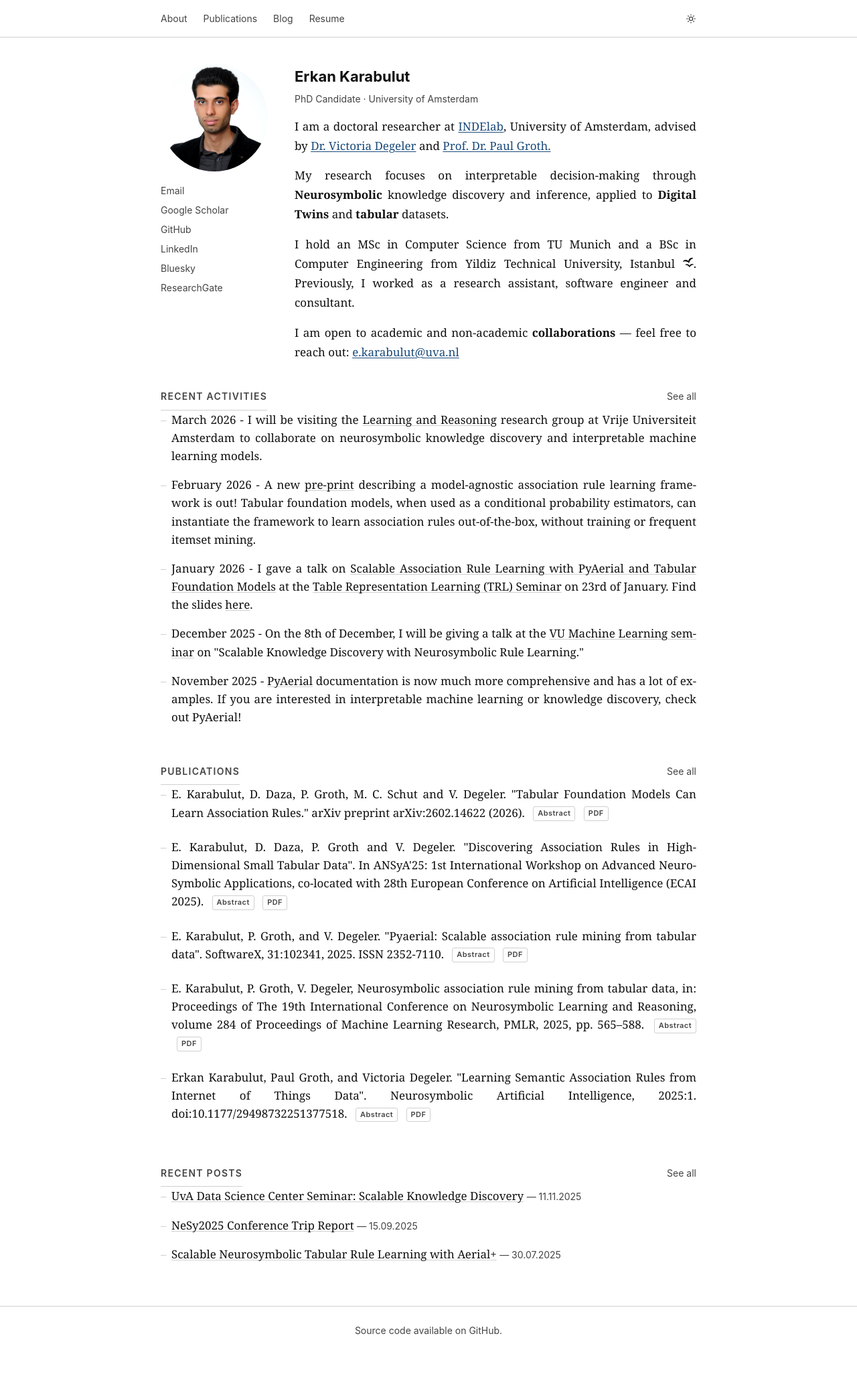
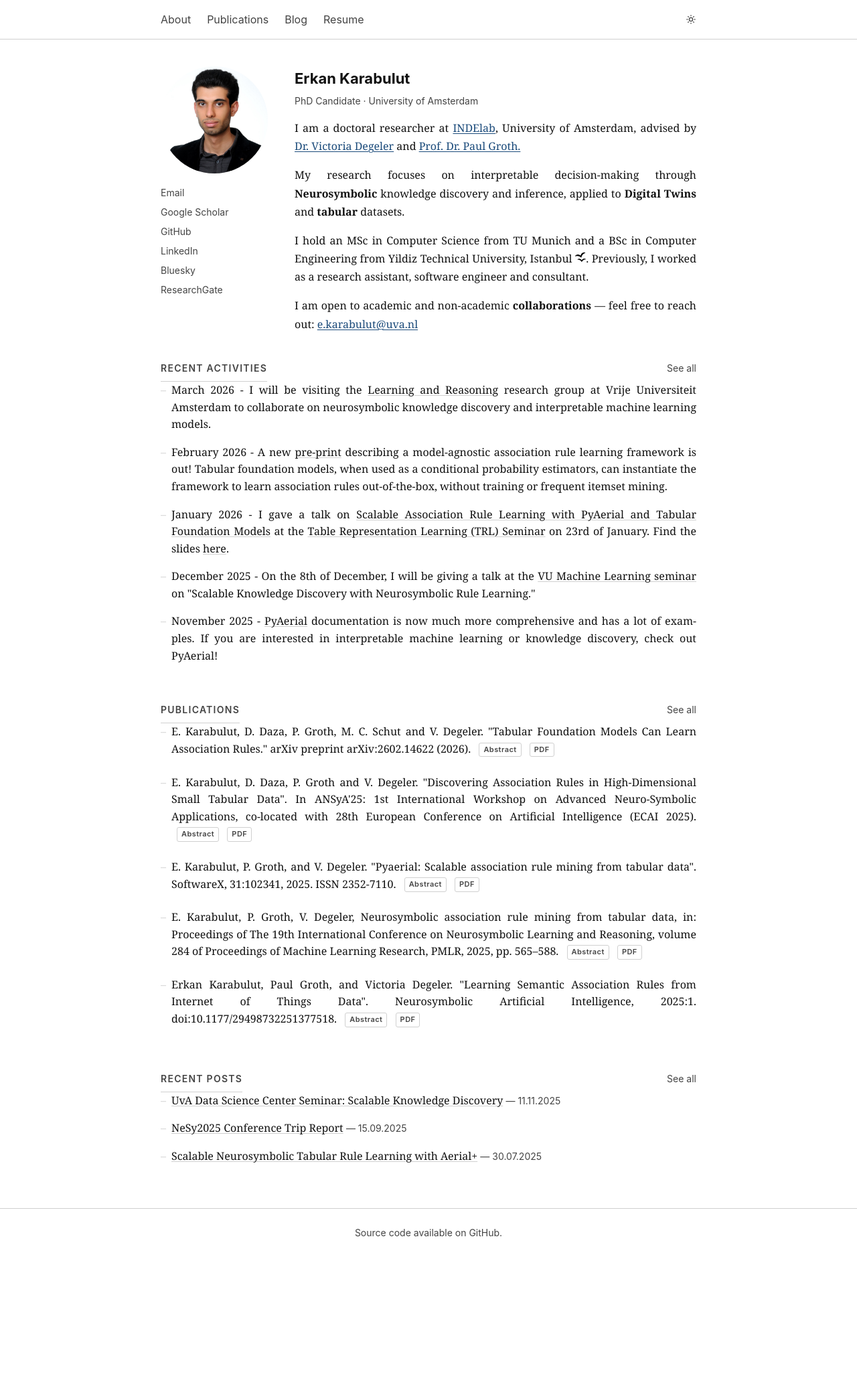
Before and after one commit to erkankarabulut/erkankarabulut.github.io, a Jekyll site: the page built from index.html, in a window 1280 px wide. Shown: the whole page at 67% size. Built offline with Jekyll 4.4.1, drawn with Linux system fonts in a browser that asks for light colours; after the commit the page ends 1940 px from its top, so only the background shows below that.

Commit message:
fix font sizes

```diff
--- a/_sass/main.scss
+++ b/_sass/main.scss
@@ -17,7 +17,7 @@
 
   --text-sm:   0.875rem;
   --text-base: 1rem;
-  --text-lg:   1.0625rem;
+  --text-lg:   1rem;
   --text-xl:   1.375rem;
   --text-2xl:  1.75rem;
 
@@ -183,7 +183,7 @@ nav {
 
 .nav-item {
   font-family: var(--font-ui);
-  font-size: var(--text-sm);
+  font-size: var(--text-base);
   color: var(--text-muted);
   text-decoration: none;
   transition: color var(--transition);
```
